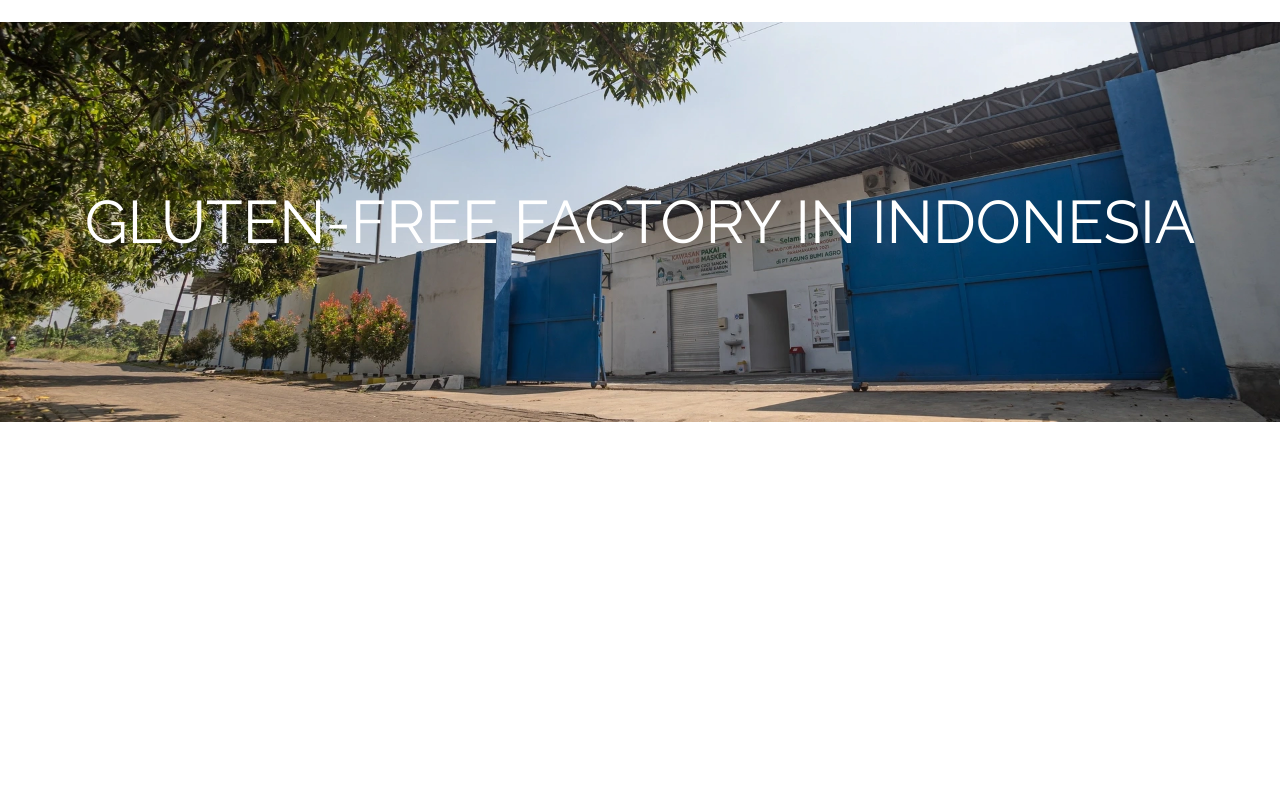
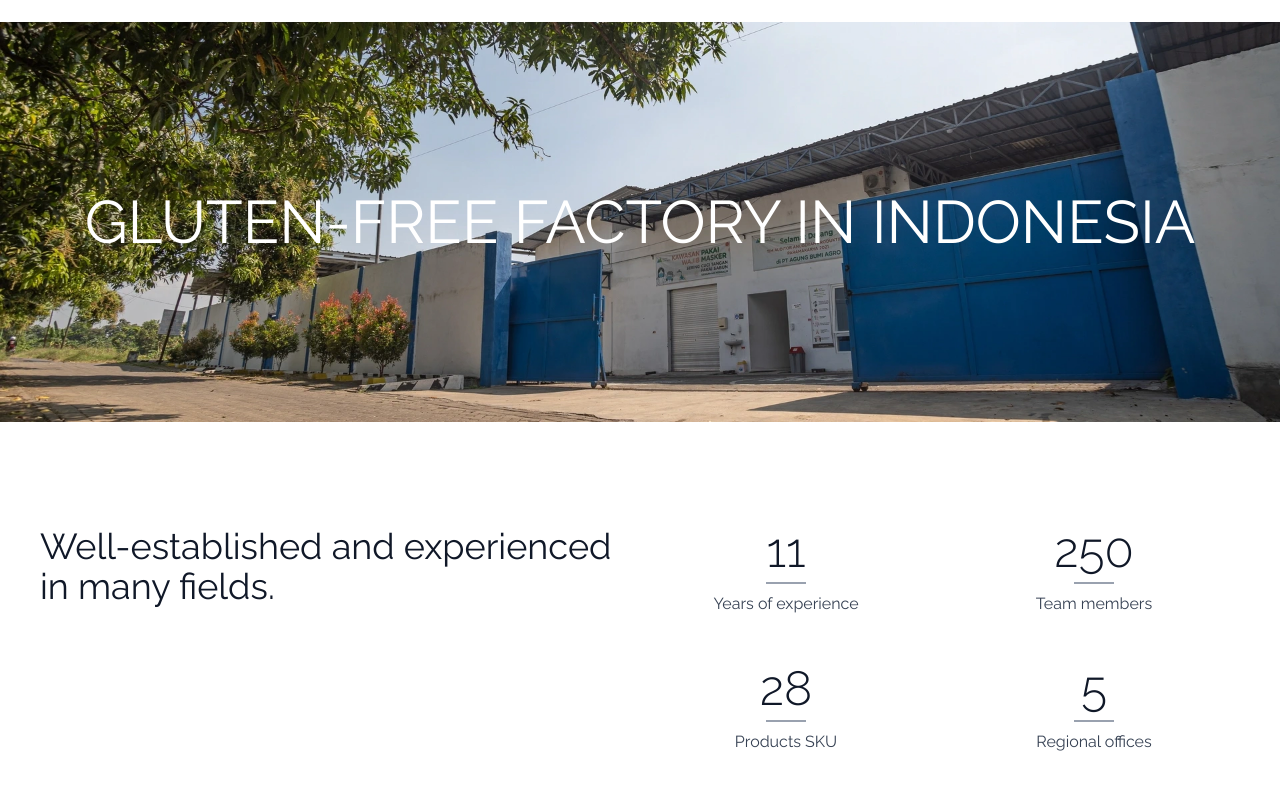
Before and after one commit to gregoriusgrd/ladang-lima-clone, a Next.js app: page / in a window 1280 px wide. Shown: the part 3544-4334 px from the top of the page. Before the commit the page ends 3990 px from the top, so only its background shows below. Built offline with nearby package versions, Linux system fonts and the light colour scheme; a web font is replaced by a local one.

Commit message:
home: stats section

```diff
--- a/src/view/home/index.tsx
+++ b/src/view/home/index.tsx
@@ -5,6 +5,7 @@ import VideoSection from "./sections/04-video";
 import ProductSwiperSection from "./sections/05-product-swiper";
 import ProductBenefitsSection from "./sections/06-product-benefits";
 import FactorySection from "./sections/07-factory-banner";
+import StatsSection from "./sections/08-stats";
 
 export default function HomeView() {
   return (
@@ -16,6 +17,7 @@ export default function HomeView() {
       <ProductSwiperSection />
       <ProductBenefitsSection />
       <FactorySection />
+      <StatsSection />
     </section>
   );
 }
--- a/src/view/home/sections/04-video/index.tsx
+++ b/src/view/home/sections/04-video/index.tsx
@@ -10,7 +10,7 @@ export default function VideoSection() {
     <section className="bg-white px-6 pb-20">
       <div className="mx-auto grid max-w-6xl grid-cols-1 md:grid-cols-2 gap-6 place-items-center">
 
-        {/* Video 1 */}
+        {/* Left */}
         <Link
           href="https://youtu.be/1jLPySqKjdU"
           target="_blank"
@@ -36,7 +36,7 @@ export default function VideoSection() {
           </div>
         </Link>
 
-        {/* Video 2 */}
+        {/* Right */}
         <Link
           href="https://www.youtube.com/watch?v=OTrhopJB4ig"
           target="_blank"
--- /dev/null
+++ b/src/view/home/sections/08-stats/index.tsx
@@ -0,0 +1,44 @@
+"use client";
+
+export default function StatsSection() {
+  return (
+    <section className="bg-white py-20 px-6 font-raleway">
+      <div className="mx-auto max-w-7xl px-4 grid grid-cols-1 md:grid-cols-2">
+
+        {/* Left */}
+        <div>
+          <h2 className="mb-12 text-3xl text-gray-900 md:text-4xl">
+            Well-established and experienced in many fields.
+          </h2>
+        </div>
+
+        {/* Right */}
+        <div className="grid grid-cols-1 gap-x-4 gap-y-12 md:grid-cols-2 text-center">
+          <div>
+            <div className="text-5xl font-light text-gray-900">11</div>
+            <div className="mx-auto my-2 w-10 border border-gray-400"></div>
+            <p className="text-gray-700">Years of experience</p>
+          </div>
+
+          <div>
+            <div className="text-5xl font-light text-gray-900">250</div>
+            <div className="mx-auto my-2 w-10 border-t-2 border-gray-400"></div>
+            <p className="text-gray-700">Team members</p>
+          </div>
+
+          <div>
+            <div className="text-5xl font-light text-gray-900">28</div>
+            <div className="mx-auto my-2 w-10 border-t-2 border-gray-400"></div>
+            <p className="text-gray-700">Products SKU</p>
+          </div>
+
+          <div>
+            <div className="text-5xl font-light text-gray-900">5</div>
+            <div className="mx-auto my-2 w-10 border-t-2 border-gray-400"></div>
+            <p className="text-gray-700">Regional offices</p>
+          </div>
+        </div>
+      </div>
+    </section>
+  );
+}
```
